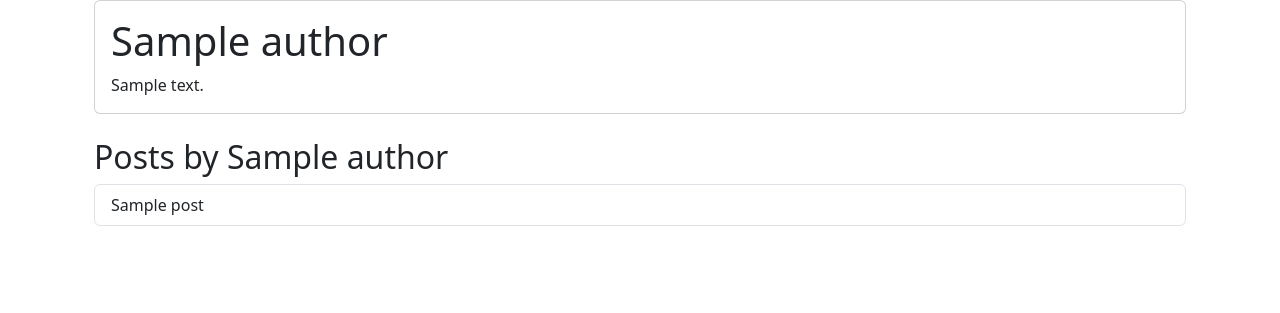
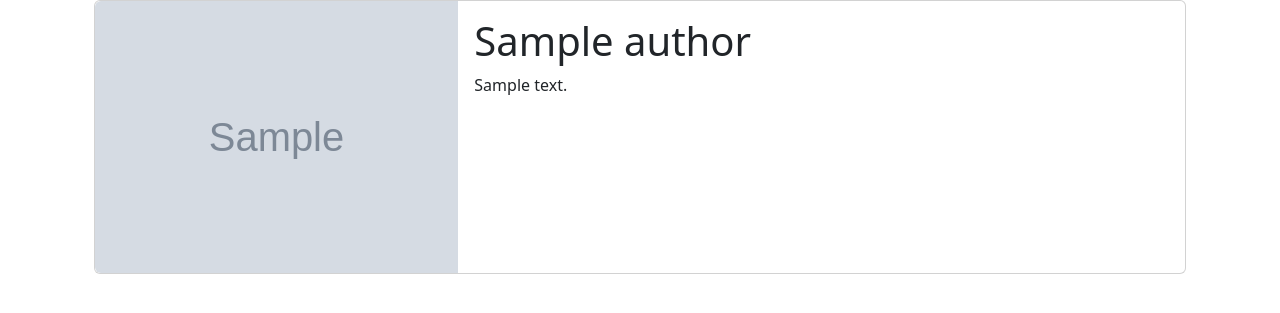
Before and after one commit to MrSinaxx/MaktabCW, a Django app: page /author/1/ in a window 1280 px wide. Shown: the part 56-369 px from the top of the page. Run offline with Django 4.2, Linux system fonts and the light colour scheme; tables that the repository leaves empty hold one stand-in row (values such as "Sample post"); grey boxes marked "Sample" are stand-in pictures.

Commit message:
Added images for author

```diff
--- a/CW_15/BlogPlatform/BlogApp/models.py
+++ b/CW_15/BlogPlatform/BlogApp/models.py
@@ -5,6 +5,7 @@ from category.models import Category
 class Author(models.Model):
     name = models.CharField(max_length=100)
     bio = models.TextField()
+    image = models.ImageField(upload_to="author_images/", blank=True, null=True)
 
     def __str__(self):
         return self.name
--- a/CW_15/BlogPlatform/BlogApp/templates/author_details.html
+++ b/CW_15/BlogPlatform/BlogApp/templates/author_details.html
@@ -2,22 +2,18 @@
 
 {% block content %}
     <div class="container">
-        <div class="card">
-            <div class="card-body">
-                <h1 class="card-title">{{ author.name }}</h1>
-                <p class="card-text">{{ author.bio }}</p>
+        <div class="card mb-3">
+            <div class="row g-0">
+                <div class="col-md-4">
+                    <img src="{{ author.image.url }}" class="img-fluid rounded-start" alt="{{ author.name }}">
+                </div>
+                <div class="col-md-8">
+                    <div class="card-body">
+                        <h1 class="card-title">{{ author.name }}</h1>
+                        <p class="card-text">{{ author.bio }}</p>
+                    </div>
+                </div>
             </div>
         </div>
-
-        <h2 class="mt-4">Posts by {{ author.name }}</h2>
-        {% if posts %}
-            <ul class="list-group">
-                {% for post in posts %}
-                    <li class="list-group-item">{{ post.title }}</li>
-                {% endfor %}
-            </ul>
-        {% else %}
-            <p>No posts found for this author.</p>
-        {% endif %}
     </div>
 {% endblock %}
--- a/CW_15/BlogPlatform/BlogPlatform/settings.py
+++ b/CW_15/BlogPlatform/BlogPlatform/settings.py
@@ -9,7 +9,7 @@ https://docs.djangoproject.com/en/4.1/topics/settings/
 For the full list of settings and their values, see
 https://docs.djangoproject.com/en/4.1/ref/settings/
 """
-
+import os
 from pathlib import Path
 
 # Build paths inside the project like this: BASE_DIR / 'subdir'.
@@ -123,3 +123,6 @@ STATIC_URL = "static/"
 # https://docs.djangoproject.com/en/4.1/ref/settings/#default-auto-field
 
 DEFAULT_AUTO_FIELD = "django.db.models.BigAutoField"
+
+MEDIA_URL = "/media/"
+MEDIA_ROOT = os.path.join(BASE_DIR, "media")
--- a/CW_15/BlogPlatform/BlogPlatform/urls.py
+++ b/CW_15/BlogPlatform/BlogPlatform/urls.py
@@ -13,8 +13,10 @@ Including another URLconf
     1. Import the include() function: from django.urls import include, path
     2. Add a URL to urlpatterns:  path('blog/', include('blog.urls'))
 """
+from django.conf import settings
+from django.conf.urls.static import static
 from django.contrib import admin
-from django.urls import path, include
+from django.urls import include, path
 
 
 urlpatterns = [
@@ -22,3 +24,6 @@ urlpatterns = [
     path("", include("BlogApp.urls")),
     path("", include("category.urls")),
 ]
+
+
+urlpatterns += static(settings.MEDIA_URL, document_root=settings.MEDIA_ROOT)
```
Also changed, not shown: CW_15/BlogPlatform/BlogApp/templates/author_list.html (+15 -6 lines), CW_15/BlogPlatform/BlogApp/migrations/0003_remove_comment_author_comment_email_comment_name_and_more.py (added), CW_15/BlogPlatform/BlogApp/migrations/0004_author_image.py (added).
